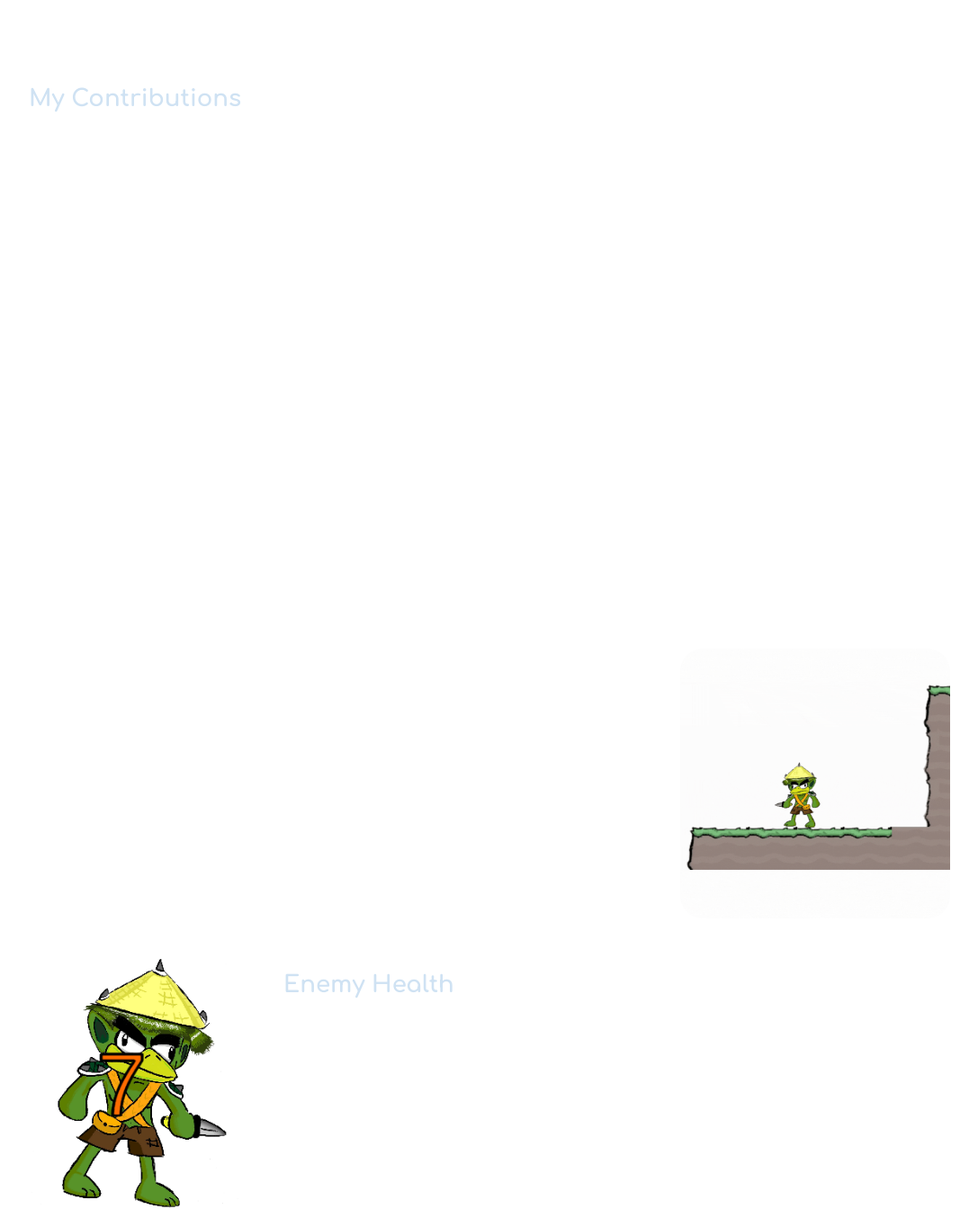
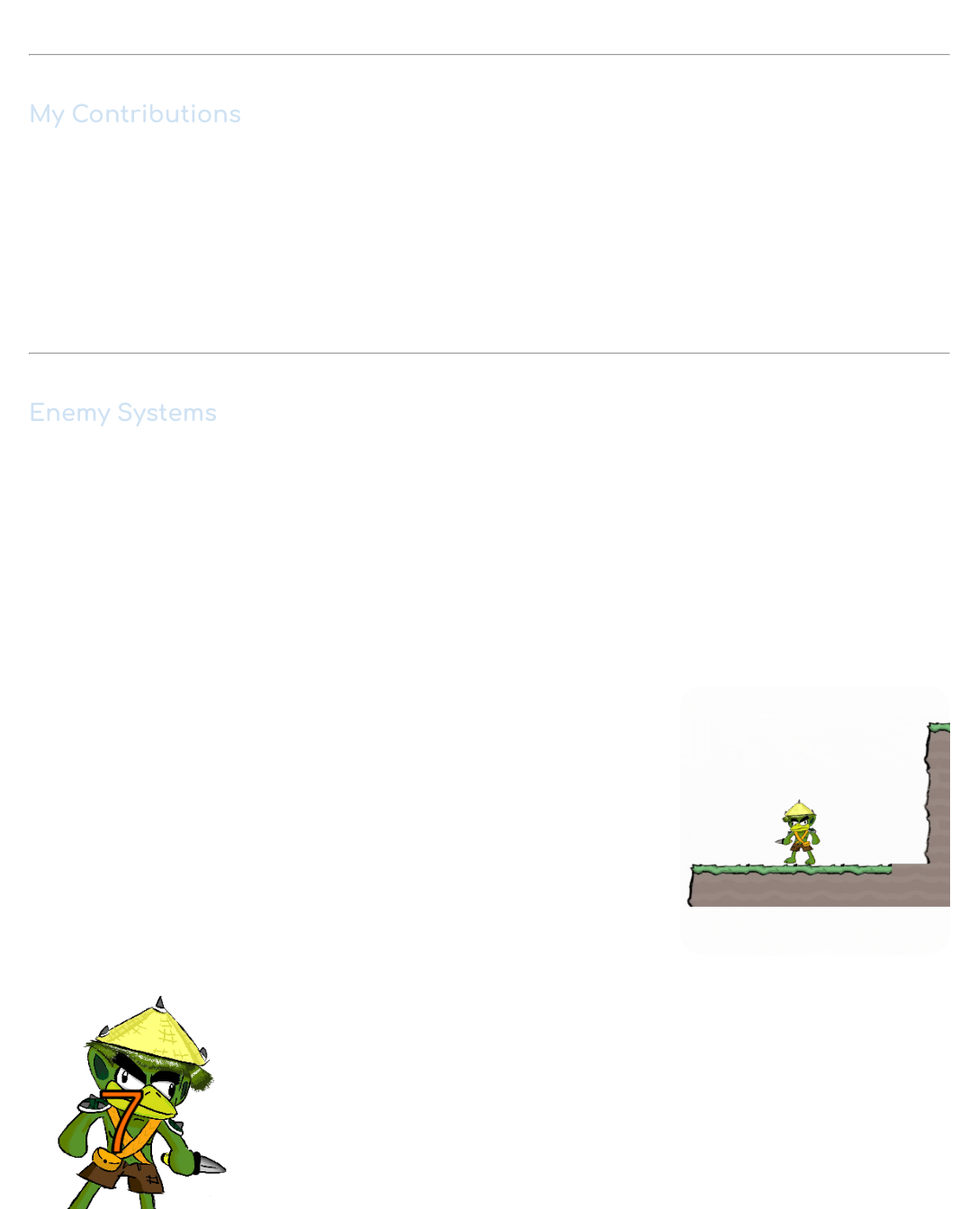
Before and after one commit to AlexaRamz/AlexaRamz.github.io, a React (Vite) app: page /projects/shrouded_moon in a window 1280 px wide. Shown: the part 1136-2480 px from the top of the page at 90% size, without its empty margins (96-1183 px from the left). Built offline with nearby package versions, Linux system fonts and the light colour scheme; the HTML template or start-up script is replaced by a standard one.

Commit message:
Added horizontal rules between sections

```diff
--- a/src/pages/BuildToSpace.jsx
+++ b/src/pages/BuildToSpace.jsx
@@ -47,6 +47,7 @@ export default function BuildToSpace()
 						</p>
 					</div>
 				</section>
+				<hr/>
 				<section>
 					<div>
 						<h2>Programming Contributions</h2>
@@ -87,6 +88,7 @@ export default function BuildToSpace()
 					</div>
 					<img src={BuildToSpaceCharacterCustom} alt="" />
 				</section>
+				<hr/>
 				<section>
 					<div>
 						<h2>Team lead Responsibilities</h2>
@@ -98,6 +100,7 @@ export default function BuildToSpace()
 						</ul>
 					</div>
 				</section>
+				<hr/>
 				<section>
 					<div>
 						<h2>Other Contributions</h2>
@@ -108,6 +111,7 @@ export default function BuildToSpace()
 						</ul>
 					</div>
 				</section>
+				<hr/>
 				<section>
 					<div>
 						<h2>Background</h2>
--- a/src/pages/CoffeesBrew.jsx
+++ b/src/pages/CoffeesBrew.jsx
@@ -44,6 +44,7 @@ export default function CoffeesBrew()
 						</p>
 					</div>
 				</section>
+				<hr/>
 				<section>
 					<div>
 						<h2>What I've Accomplished</h2>
@@ -63,7 +64,7 @@ export default function CoffeesBrew()
 				<section>
 					<div>
 						<img src={CoffeesBrewShop} alt="" />
-					<img src={CoffeesBrewCooking} alt="" />
+						<img src={CoffeesBrewCooking} alt="" />
 					</div>
 					<div>
 						<h5>Interaction</h5>
@@ -94,6 +95,7 @@ export default function CoffeesBrew()
 					</div>
 					<img src={CoffeesBrewDialogue} alt="" />
 				</section>
+				<hr/>
 				<section>
 					<div>
 						<h2>Background</h2>
--- a/src/pages/Dawncore.jsx
+++ b/src/pages/Dawncore.jsx
@@ -44,6 +44,7 @@ export default function Dawncore()
 						</p>
 					</div>
 				</section>
+				<hr/>
 				<section>
 					<div>
 						<h2>Programming Contributions</h2>
--- a/src/pages/HomePage.jsx
+++ b/src/pages/HomePage.jsx
@@ -13,6 +13,7 @@ export default function HomePage()
 
 			<main>
 				<SkillsSection />
+				<hr/>
 				<ProjectsSection />
 			</main>
 			<Footer />
--- a/src/pages/SciFiPuzzle.jsx
+++ b/src/pages/SciFiPuzzle.jsx
@@ -45,6 +45,7 @@ export default function SciFiPuzzle()
 						</p>
 					</div>
 				</section>
+				<hr/>
 				<section>
 					<div>
 						<h2>Team lead Responsibilities</h2>
@@ -55,6 +56,7 @@ export default function SciFiPuzzle()
 						</ul>
 					</div>
 				</section>
+				<hr/>
 				<section>
 					<div>
 						<h2>Programming Contributions</h2>
@@ -65,6 +67,7 @@ export default function SciFiPuzzle()
 						</ul>
 					</div>
 				</section>
+				<hr/>
 				<section>
 					<div>
 						<h2>Power Grid System</h2>
@@ -75,6 +78,7 @@ export default function SciFiPuzzle()
 				<section>
 					Implementing these puzzle mechanics required me to create a system that simulates running power through any possible configuration of wires on a grid, making sure to take into account for multiple power sources, forks, and intersections. The task seemed a bit complex at first, but I was able to break it down by modeling a given configuration as a graph, where vertices are wire tiles and edges between vertices show which wires connect to each other. This is stored as a 2D array of class instances, each describing the on/off state and presence of neighbors of its corresponding wire. Essentially, each time the player makes a change in the puzzle, every wire starting from a working power source is traversed in a recursive manner and its state is updated accordingly. Ultimately, this traversal resembles a Depth-first Search algorithm on the graph, which I think is pretty neat.
 				</section>
+				<hr/>
 				<section>
 					<div>
 						<h2>Background</h2>
--- a/src/pages/ShoudedMoon.jsx
+++ b/src/pages/ShoudedMoon.jsx
@@ -45,6 +45,7 @@ export default function ShroudedMoon()
 						</p>
 					</div>
 				</section>
+				<hr/>
 				<section>
 					<div>
 						<h2>My Contributions</h2>
@@ -57,9 +58,10 @@ export default function ShroudedMoon()
 						</ul>
 					</div>
 				</section>
+				<hr/>
 				<section>
 					<div>
-						<h5>Enemies</h5>
+						<h2>Enemy Systems</h2>
 						The game has two enemies inspired by Yokai, supernatural entities in Japanese folklore. As programmer, I was responsible for setting up most features for the two enemies, including their movement AI, animation, collision, and health.
 					</div>
 				</section>
@@ -79,7 +81,7 @@ export default function ShroudedMoon()
 				<section>
 					<img src={EnemyHit} alt="" />
 					<div>
-						<h2>Enemy Health</h2>
+						<h5>Enemy Health</h5>
 						Finally, I created a health system for enemies that allows them to take a variable amount of damage from the player, and get destroyed when all health has run out. To make hitting an enemy more responsive and satisfying, I had the enemy flicker red when damaged, and I had the amount of damage inflicted be displayed as a particle dropping from the enemy.
 					</div>
 				</section>
--- a/src/pages/WildLasers.jsx
+++ b/src/pages/WildLasers.jsx
@@ -46,6 +46,7 @@ export default function WildLasers()
 						</p>
 					</div>
 				</section>
+				<hr/>
 				<section>
 					<div>
 						<h2>Programming Contributions</h2>
@@ -58,6 +59,7 @@ export default function WildLasers()
 					</div>
 					<img src={WildLasersBackground} alt="" />
 				</section>
+				<hr/>
 				<section>
 					<div>
 						<h2>Art Contributions</h2>
@@ -69,6 +71,7 @@ export default function WildLasers()
 					</div>
 					<img src={WildLasersTilemap} alt="" />
 				</section>
+				<hr/>
 				<section>
 					<div>
 						<h2>Team lead Responsibilities</h2>
@@ -79,12 +82,14 @@ export default function WildLasers()
 						</ul>
 					</div>
 				</section>
+				<hr/>
 				<section>
 					<div>
 						<h2>Background</h2>
 						This game was the first project I led as part of UCI's Video Game Design Club. Looking to create a game with an intriguing and original game mechanic, the idea I proposed to my team was a unique take on a platformer where instead of running and jumping, the player would depend solely on shooting for movement as well as for combat. Furthermore, as a dabbler in character design, I thought about creating a cast of space hero characters, an alien species from each planet in the solar system with unique designs and colors corresponding to their place of origin. Working as artist and programmer for art and visual effects, this project was a chance to channel some of these ideas into the game's visuals, feel, and environment.
 					</div>
 				</section>
+				<hr/>
 				<section>
 					<div>
 						<h2>Leading a Team</h2>
```
